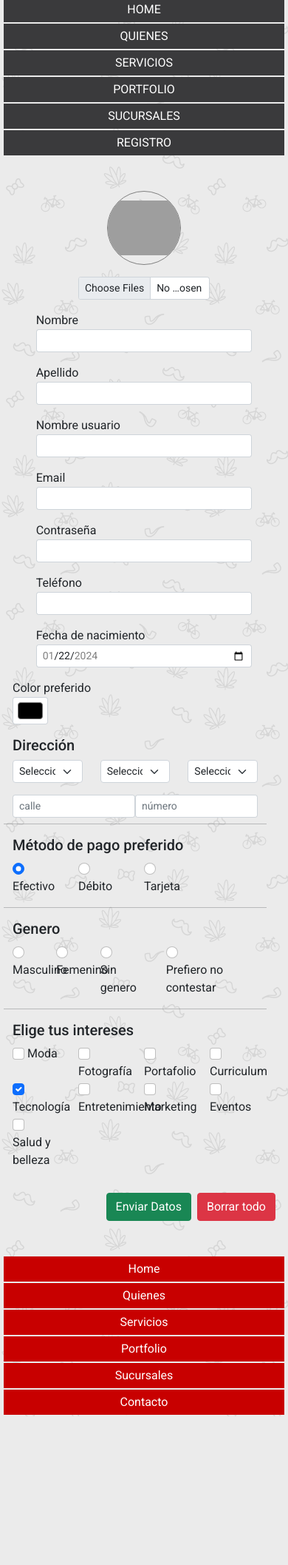
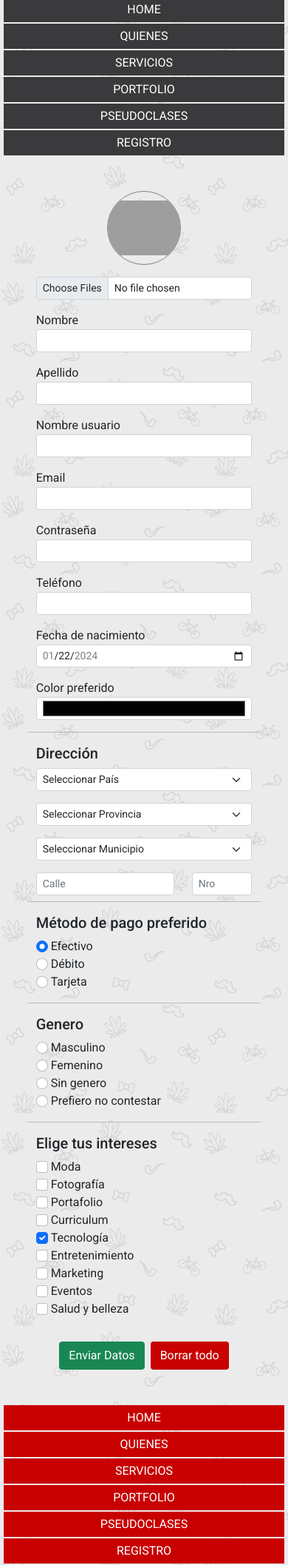
Before and after one commit to comision24/KITCHENING, a Node server app: page /registro in a window 390 px wide. Shown: the part 212-2327 px from the top of the page at 74% size. Before the commit the page ends 2126 px from the top, so only its background shows below. Run offline with Node 20, Linux system fonts and the light colour scheme; grey boxes are pictures that could not be loaded.

Commit message:
completed responsive with bootstrap in form register and example from pseudoclases

```diff
--- a/app.js
+++ b/app.js
@@ -18,4 +18,8 @@ app.get('/registro',(req, res) => {
   res.sendFile(path.join(__dirname,'./views/register.html'))
 })
 
+app.get('/pseudoclases',(req, res) => {
+  res.sendFile(path.join(__dirname,'./views/pseudoclases.html'))
+})
+
 app.listen(port,() => console.log(`http://localhost:${port}`))
--- a/public/css/register.css
+++ b/public/css/register.css
@@ -11,3 +11,14 @@
   height: 100%;
   object-fit: contain;
 }
+
+
+.btn-custom-danger {
+  background-color: var(--red);
+  color: var(--white);
+}
+
+.btn-custom-danger:hover {
+  color: black;
+  background-color: rgba(255,0,0,.1);
+}
--- a/public/css/style.css
+++ b/public/css/style.css
@@ -5,3 +5,4 @@
 @import 'footer.css';
 @import 'home.css';
 @import 'register.css';
+@import 'pseudoclases.css';
--- a/views/home.html
+++ b/views/home.html
@@ -27,7 +27,7 @@
         <li><a href="">QUIENES</a></li>
         <li><a href="">SERVICIOS</a></li>
         <li><a href="">PORTFOLIO</a></li>
-        <li><a href="">SUCURSALES</a></li>
+        <li><a href="/pseudoclases">PSEUDOCLASES</a></li>
         <li><a href="/registro">REGISTRO</a></li>
       </ul>
     </nav>
--- a/views/register.html
+++ b/views/register.html
@@ -37,80 +37,81 @@
         <li><a href="">QUIENES</a></li>
         <li><a href="">SERVICIOS</a></li>
         <li><a href="">PORTFOLIO</a></li>
-        <li><a href="">SUCURSALES</a></li>
+        <li><a href="/pseudoclases">PSEUDOCLASES</a></li>
         <li><a href="/registro">REGISTRO</a></li>
       </ul>
     </nav>
   </header>
 
   <main class="register container my-5">
-    <form action="/registro" method="post" class="row">
+    <form action="/registro" method="post" class="row justify-content-center">
 
       <!-- TIPO FILE -->
-      <div class="col-12 d-flex flex-column mb-3">
+      <div class="col-10 col-md-8 d-flex mx-2 flex-column mb-3">
       <label class="" for="avatar">
         <figure class="container-preview-img mx-auto">
           <img src="https://t4.ftcdn.net/jpg/00/64/67/63/360_F_64676383_LdbmhiNM6Ypzb3FM4PPuFP9rHe7ri8Ju.webp"
             alt="avatar default">
         </figure>
       </label>
-        <input class="form-control form-control-sm w-50 mx-auto" type="file" name="avatar" id="avatar" value="avatar"
+        <input class="form-control form-control-sm mx-auto" type="file" name="avatar" id="avatar" value="avatar"
           accept=".jpg" multiple>
 
       </div>
 
       <!-- TIPO TEXT -->
-      <div class="col-10 mx-auto col-md-6 col-lg-4 d-flex flex-column mb-3">
+      <div class="col-10 col-md-6 col-lg-4 d-flex flex-column mb-3">
         <label class="" for="nombre">Nombre</label>
         <input class="form-control form-control-sm" type="text" name="nombre" value="" id="nombre">
       </div>
 
-      <div class="col-10 mx-auto col-md-6 col-lg-4 d-flex flex-column mb-3">
+      <div class="col-10 col-md-6 col-lg-4 d-flex flex-column mb-3">
         <label for="apellido">Apellido</label>
         <input class="form-control form-control-sm" type="text" name="apellido" value="" id="apellido">
       </div>
 
-      <div class="col-10 mx-auto col-md-6 col-lg-4 d-flex flex-column mb-3">
+      <div class="col-10 col-md-6 col-lg-4 d-flex flex-column mb-3">
         <label for="usuario">Nombre usuario</label>
         <input class="form-control form-control-sm" type="text" name="usuario" value="" id="usuario">
       </div>
 
       <!-- TIPO EMAIL -->
-      <div class="col-10 mx-auto col-md-6 col-lg-4 d-flex flex-column mb-3">
+      <div class="col-10 col-md-6 col-lg-4 d-flex flex-column mb-3">
         <label for="email">Email</label>
         <input class="form-control form-control-sm" type="email" name="email" value="" id="email">
       </div>
 
       <!-- TIPO PASSWORD -->
-      <div class="col-10 mx-auto col-md-6 col-lg-4 d-flex flex-column mb-3">
+      <div class="col-10 col-md-6 col-lg-4 d-flex flex-column mb-3">
         <label for="contrasenia">Contraseña</label>
         <input class="form-control form-control-sm" type="password" name="contrasenia" value="" id="contrasenia">
       </div>
 
       <!-- TIPO TEL -->
-      <div class="col-10 mx-auto col-md-6 col-lg-4 d-flex flex-column mb-3">
+      <div class="col-10 col-md-6 col-lg-4 d-flex flex-column mb-3">
         <label for="telefono">Teléfono</label>
         <input class="form-control form-control-sm" type="tel" name="telefono" value="" id="telefono">
       </div>
 
       <!-- TIPO DATE -->
-      <div class="col-10 mx-auto col-md-6 col-lg-4 d-flex flex-column mb-3">
+      <div class="col-10 col-md-6 col-lg-4 d-flex flex-column mb-3">
         <label for="fechaNac">Fecha de nacimiento</label>
         <input class="form-control form-control-sm" type="date" name="fechaNac" value="2024-01-22" min="2024-01-01"
           max="2024-01-31" id="fechaNac">
       </div>
 
       <!-- TIPO COLOR -->
-      <div class="col-8 d-flex flex-column mb-3">
+      <div class="col-10 col-md-6 col-lg-4 d-flex flex-column mb-3">
         <label for="colorPref">Color preferido</label>
-        <input class="form-control form-control-sm form-control-color" type="color" name="colorPref" value=""
+        <input class="form-control form-control-sm" type="color" name="colorPref" value=""
           id="colorPref">
       </div>
 
-      <div class="col-12 row">
+      <div class="col-10 col-md-12 row p-0">
+        <hr>
         <h5 class="col-12">Dirección</h5>
         <!-- SELECT PAÍS -->
-        <div class="col-4 mb-3">
+        <div class="col-12 col-md-6 col-lg-4 mb-3">
           <select class="form-select form-select-sm" name="Pais">
             <option value="" selected hidden>Seleccionar País</option>
             <option value="ARG">Argentina</option>
@@ -121,7 +122,7 @@
         </div>
 
         <!-- SELECT PROVINCIA-->
-        <div class="col-4 mb-3">
+        <div class="col-12 col-md-6 col-lg-4 mb-3">
           <select class="form-select form-select-sm" name="provincia">
             <option value="" selected hidden>Seleccionar Provincia</option>
             <option value="Buenos Aires">Buenos Aires</option>
@@ -131,7 +132,7 @@
         </div>
 
         <!-- SELECT MUNICIPIOS -->
-        <div class="col-4 mb-3">
+        <div class="col-12 col-md-6 col-lg-4 mb-3">
           <select class="form-select form-select-sm" name="municipios">
             <option value="" selected hidden>Seleccionar Municipio</option>
             <option value="Buenos Aires">Malvinas Argentinas</option>
@@ -141,116 +142,116 @@
         </div>
 
         <!-- TIPO NUMBER -->
-        <div class="col-12 d-flex">
-          <div class="">
-            <input class="form-control form-control-sm" type="text" name="calle" value="" placeholder="calle">
+        <div class="col-12 col-md-6 col-lg-4 p-0 row m-0">
+          <div class="col-8">
+            <input class="form-control form-control-sm" type="text" name="calle" value="" placeholder="Calle">
           </div>
-          <div class="">
-            <input class="form-control form-control-sm" type="number" name="numero" value="" placeholder="número">
+          <div class="col-4">
+            <input class="form-control form-control-sm" type="number" name="numero" value="" placeholder="Nro">
           </div>
         </div>
 
       </div>
 
       <!-- TIPO RADIO -->
-      <div class="col-12 row my-2">
+      <div class="col-10 col-md-12 row p-0 my-2">
         <hr>
         <h5 class="col-12">Método de pago preferido</h5>
 
-        <div class="col-3">
+        <div class="col-12 col-md-3">
           <input type="radio" class="form-check-input" name="metodoPagoPref" id="efectivo" value="efectivo" checked>
           <label for="efectivo">Efectivo</label>
         </div>
 
-        <div class="col-3">
+        <div class="col-12 col-md-3">
           <input type="radio" class="form-check-input" name="metodoPagoPref" id="debito" value="debito">
           <label for="debito">Débito</label>
         </div>
 
-        <div class="col-3">
+        <div class="col-12 col-md-3">
           <input type="radio" class="form-check-input" name="metodoPagoPref" id="tarjeta" value="tarjeta">
           <label for="tarjeta">Tarjeta</label>
         </div>
       </div>
 
       <!-- TIPO RADIO -->
-      <div class="col-12 row my-2">
+      <div class="col-10 col-md-12 row p-0 my-2">
         <hr>
         <h5 class="col-12">Genero</h5>
 
-        <div class="col-2">
+        <div class="col-12 col-md-3">
           <input type="radio" class="form-check-input" name="genero" id="masculino" value="masculino">
           <label for="masculino">Masculino</label>
         </div>
-        <div class="col-2">
+        <div class="col-12 col-md-3">
           <input type="radio" class="form-check-input" name="genero" id="femenino" value="femenino">
           <label for="femenino">Femenino</label>
         </div>
-        <div class="col-3">
+        <div class="col-12 col-md-3">
           <input type="radio" class="form-check-input" name="genero" id="sinGenero" value="sinGenero">
           <label for="sinGenero">Sin genero</label>
         </div>
-        <div class="col-4">
+        <div class="col-12 col-md-3">
           <input type="radio" class="form-check-input" name="genero" id="prefNo" value="prefNo">
-          <label for="prefNo">Prefiero no contestar</label>
+          <label class="text-nowrap" for="prefNo">Prefiero no contestar</label>
         </div>
       </div>
 
 
       <!-- TIPO CHECKBOX -->
-      <div class="row my-2">
+      <div class="col-10 col-md-12 row p-0 my-2">
         <hr>
         <h5 class="col-12">Elige tus intereses</h5>
 
-        <div class="col-3">
+        <div class="col-12 col-md-4 col-lg-3">
           <input type="checkbox" class="form-check-input" name="intereses" id="moda" value="moda">
           <label for="moda">Moda</label>
         </div>
 
-        <div class="col-3">
+        <div class="col-12 col-md-4 col-lg-3">
           <input type="checkbox" class="form-check-input" name="intereses" id="fotografia" value="fotografia">
           <label for="fotografia">Fotografía</label>
         </div>
 
-        <div class="col-3">
+        <div class="col-12 col-md-4 col-lg-3">
           <input type="checkbox" class="form-check-input" name="intereses" id="portafolio" value="portafolio">
           <label for="portafolio">Portafolio</label>
         </div>
 
-        <div class="col-3">
+        <div class="col-12 col-md-4 col-lg-3">
           <input type="checkbox" class="form-check-input" name="intereses" id="cv" value="cv">
           <label for="cv">Curriculum</label>
         </div>
 
-        <div class="col-3">
+        <div class="col-12 col-md-4 col-lg-3">
           <input type="checkbox" class="form-check-input" name="intereses" id="tecnologia" value="tecnologia" checked>
           <label for="tecnologia">Tecnología</label>
         </div>
 
-        <div class="col-3">
+        <div class="col-12 col-md-4 col-lg-3">
           <input type="checkbox" class="form-check-input" name="intereses" id="entretenimiento" value="entretenimiento">
           <label for="entretenimiento">Entretenimiento</label>
         </div>
 
-        <div class="col-3">
+        <div class="col-12 col-md-4 col-lg-3">
           <input type="checkbox" class="form-check-input" name="intereses" id="marketing" value="marketing">
           <label for="marketing">Marketing</label>
         </div>
 
-        <div class="col-3">
+        <div class="col-12 col-md-4 col-lg-3">
           <input type="checkbox" class="form-check-input" name="intereses" id="eventos" value="eventos">
           <label for="eventos">Eventos</label>
         </div>
 
-        <div class="col-3">
+        <div class="col-12 col-md-4 col-lg-3">
           <input type="checkbox" class="form-check-input" name="intereses" id="saludBelleza" value="saludBelleza">
           <label for="saludBelleza">Salud y belleza</label>
         </div>
       </div>
 
-      <div class="d-flex justify-content-end gap-2 mt-4">
+      <div class="d-flex justify-content-center justify-content-lg-end gap-2 mt-4">
         <button class="btn btn-success" type="submit">Enviar Datos</button>
-        <button class="btn btn-danger" type="reset">Borrar todo</button>
+        <button class="btn btn-custom-danger" type="reset">Borrar todo</button>
       </div>
     </form>
   </main>
@@ -259,12 +260,12 @@
   <footer class="main-footer">
     <nav>
       <ul>
-        <li><a href="">Home</a></li>
-        <li><a href="">Quienes</a></li>
-        <li><a href="">Servicios</a></li>
-        <li><a href="">Portfolio</a></li>
-        <li><a href="">Sucursales</a></li>
-        <li><a href="">Contacto</a></li>
+        <li><a href="/home">HOME</a></li>
+        <li><a href="">QUIENES</a></li>
+        <li><a href="">SERVICIOS</a></li>
+        <li><a href="">PORTFOLIO</a></li>
+        <li><a href="/pseudoclases">PSEUDOCLASES</a></li>
+        <li><a href="/registro">REGISTRO</a></li>
       </ul>
     </nav>
   </footer>
```
Also changed, not shown: public/css/pseudoclases.css (added, +63 -0 lines), views/pseudoclases.html (added, +72 -0 lines).
